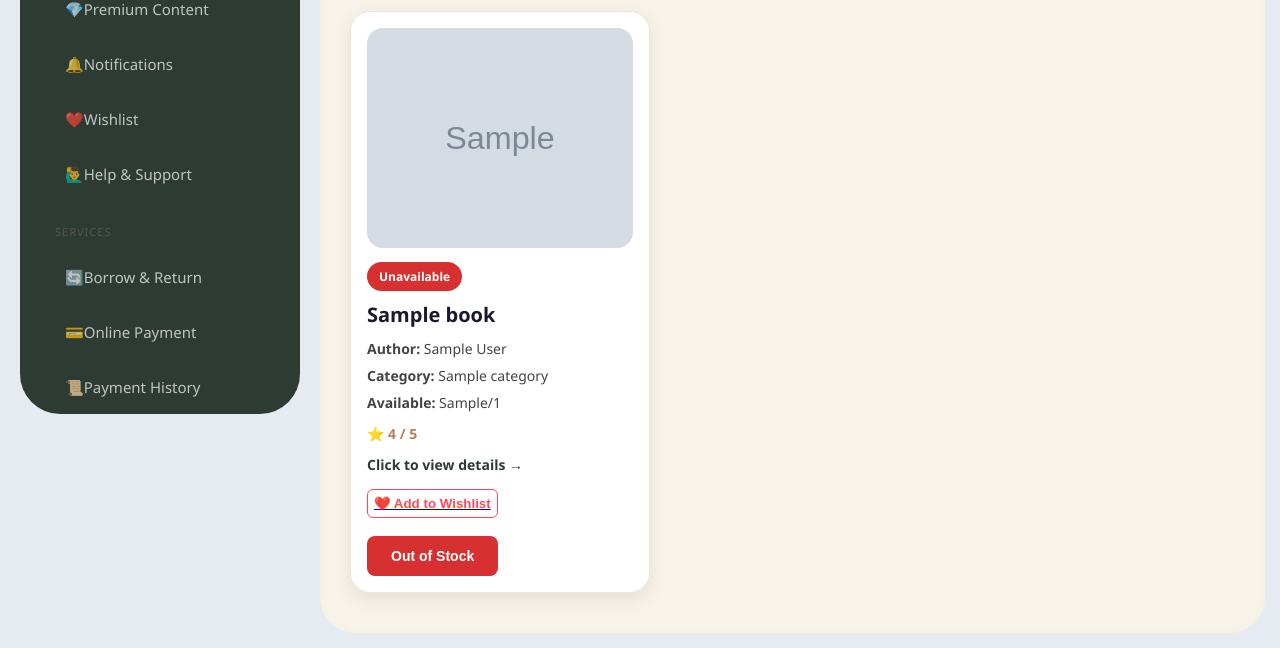
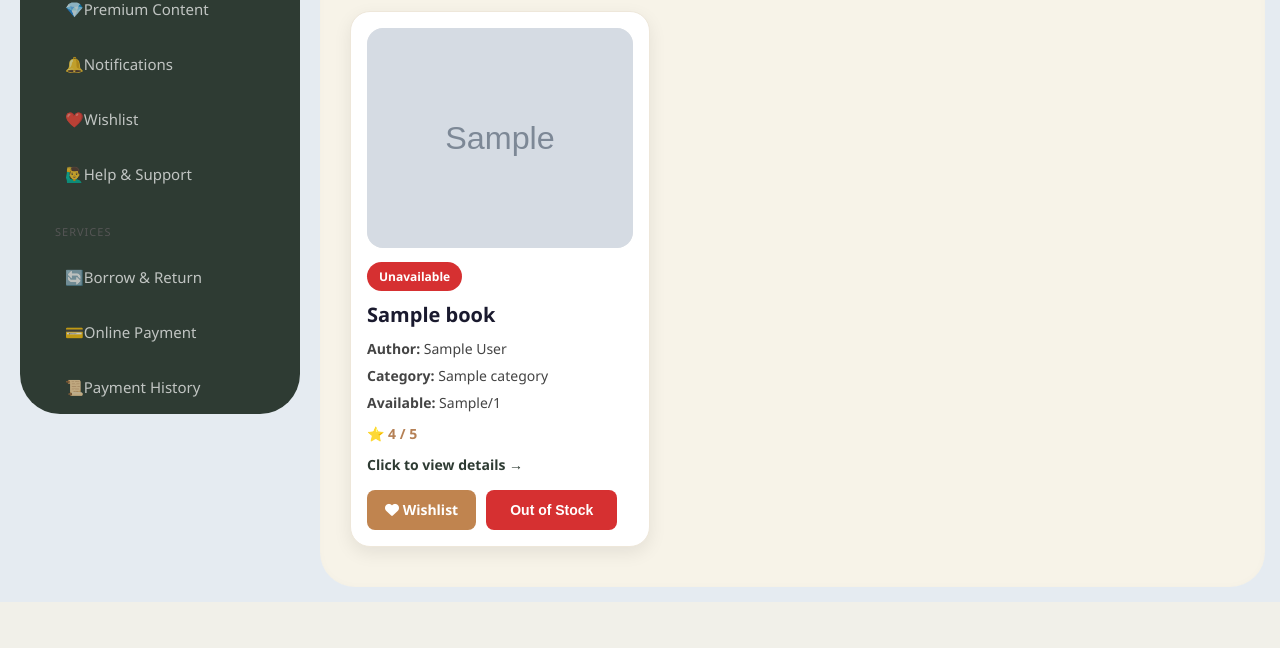
Before and after one commit to shah-iqra/Library-Management-System, a Django app: template library/templates/library/book_list.html in a window 1280 px wide. Shown: the part 366-1014 px from the top of the page. After the commit the page ends 916 px from the top, so only its background shows below. Run offline with Django 3.2, Linux system fonts and the light colour scheme; the template is opened without the code that fills it: most values are stand-ins (such as "Sample title", 1, 10 or a date in 2020); grey boxes marked "Sample" are stand-in pictures; some libraries are stand-ins or nearby versions.

Commit message:
fixed wishlist

```diff
--- a/library/static/library/css/style.css
+++ b/library/static/library/css/style.css
@@ -3831,3 +3831,36 @@ html[data-theme="dark"] .login-social-icons a {
     padding-right: 20px;
     box-sizing: border-box;
 }
+
+.book-actions {
+    display: flex;
+    gap: 10px;
+    flex-wrap: wrap;
+    margin-top: 15px;
+}
+.book-actions {
+    display: flex;
+    gap: 10px;
+    flex-wrap: wrap;
+    margin-top: 15px;
+}
+
+.book-actions .btn {
+    min-width: 80px;
+    text-align: center;
+}
+
+.wishlist-action {
+    background: #c0844f;
+    color: white;
+    padding: 10px 18px;
+    border-radius: 8px;
+    text-decoration: none;
+    font-weight: 600;
+    transition: 0.3s ease;
+}
+
+.wishlist-action:hover {
+    background: #a86c3c;
+    color: white;
+}
--- a/library/templates/library/book_list.html
+++ b/library/templates/library/book_list.html
@@ -127,14 +127,12 @@
 
             <div class="book-actions">
 
-    <a href="{% url 'toggle_wishlist' book.id %}" class="wishlist-link">
-        <button type="button" style="width: 100%; margin-bottom: 8px; background-color: #fff; border: 1.5px solid #ff4757; color: #ff4757; padding: 6px; border-radius: 6px; cursor: pointer; font-weight: bold; display: flex; align-items: center; justify-content: center; gap: 5px;">
-            ❤️ Add to Wishlist
-        </button>
+                <a href="{% url 'add_to_wishlist' book.id %}" class="btn wishlist-action">
+                    <i class="fas fa-heart"></i> Wishlist
                 </a>
+
                 {% if book.available_copies > 0 %}
-        <a href="{% url 'issue_book' book.id %}"
-           class="btn btn-primary">
+                    <a href="{% url 'issue_book' book.id %}" class="btn btn-primary">
                         Borrow
                     </a>
                 {% else %}
@@ -144,8 +142,7 @@
                 {% endif %}
 
                 {% if user.role == 'admin' or user.role == 'librarian' %}
-        <a href="{% url 'book_edit' book.pk %}"
-           class="btn btn-edit">
+                    <a href="{% url 'book_edit' book.pk %}" class="btn btn-edit">
                         Edit
                     </a>
 
```
Also changed, not shown: db.sqlite3. Lines whose indentation alone changed are shown as unchanged.
